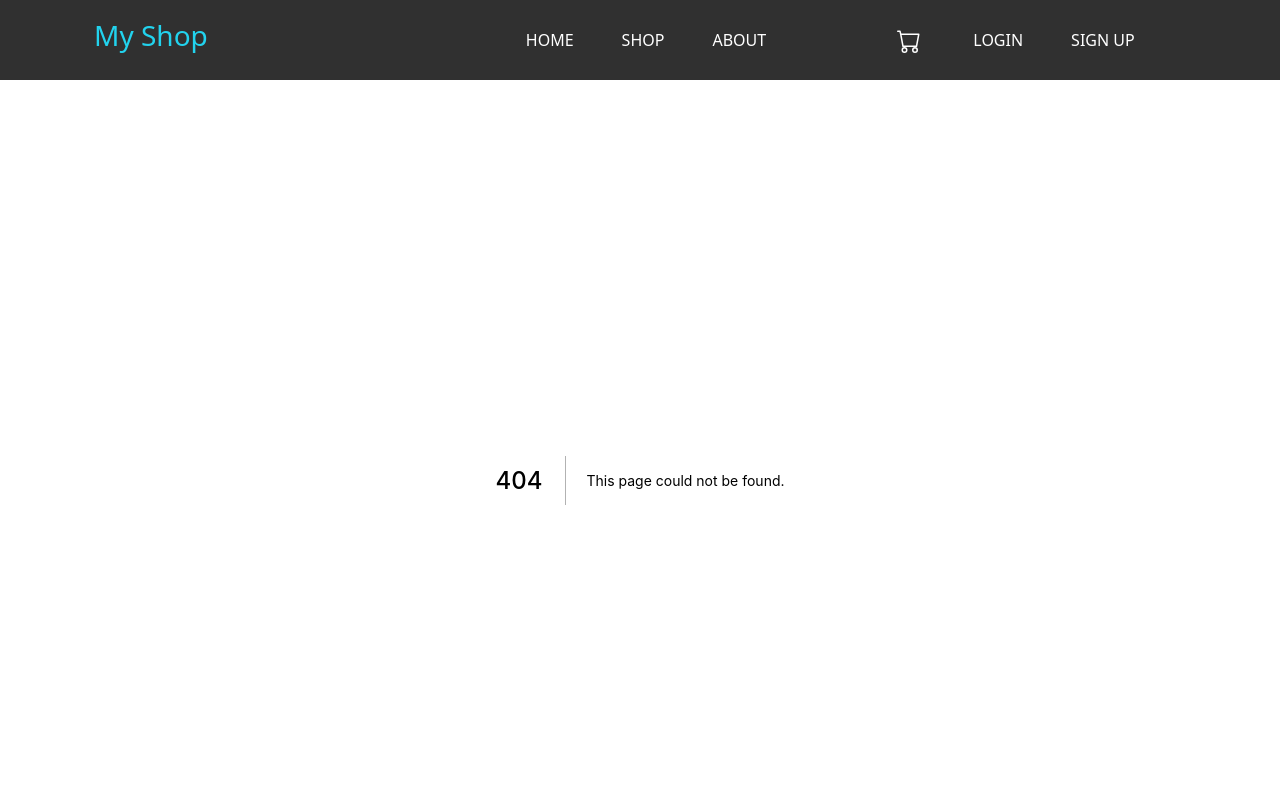
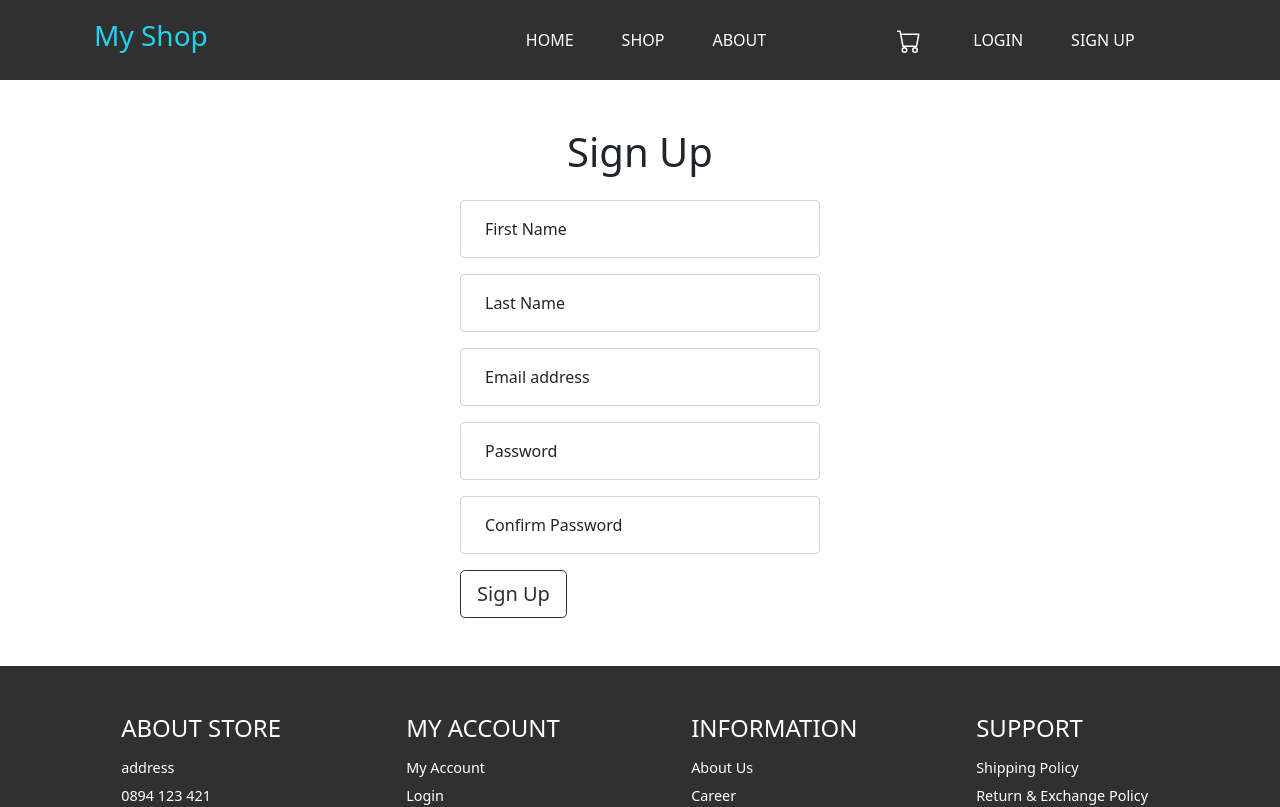
Before and after one commit to rpashev/next-ecommerce, a Next.js app: page /register in a window 1280 px wide. Before the commit this address had no page. Shown: the top 807 px of the page. Built offline with nearby package versions, Linux system fonts and the light colour scheme.

Commit message:
basic login and sign up pages

```diff
--- a/components/Layout/header.js
+++ b/components/Layout/header.js
@@ -52,7 +52,7 @@ const Header = (props) => {
                 <Link href="/login">LOGIN</Link>
               </li>
               <li>
-                <Link href="/sign-up">SIGN UP</Link>
+                <Link href="/register">SIGN UP</Link>
               </li>
             </ul>
           </nav>
--- /dev/null
+++ b/pages/login/index.module.scss
@@ -0,0 +1,15 @@
+.login-page {
+  width: 30%;
+}
+
+@media (max-width: 1024px) {
+  .login-page {
+    width: 60%;
+  }
+}
+
+@media (max-width: 40rem) {
+  .login-page {
+    width: 80%;
+  }
+}
--- /dev/null
+++ b/pages/register/index.js
@@ -0,0 +1,59 @@
+import styles from "./index.module.scss";
+
+const Register = () => {
+  return (
+    <div className={`container ${styles["register-page"]} py-5`}>
+        <h1 className="text-center mb-4">Sign Up</h1>
+      <form>
+      <div className="form-floating mb-3">
+          <input
+            type="text"
+            className="form-control shadow-none"
+            id="floatingInput"
+            placeholder="John"
+          />
+          <label htmlFor="floatingInput" className="px-4">First Name</label>
+        </div>
+        <div className="form-floating mb-3">
+          <input
+            type="text"
+            className="form-control shadow-none"
+            id="floatingInput"
+            placeholder="Johnson"
+          />
+          <label htmlFor="floatingInput" className="px-4">Last Name</label>
+        </div>
+        <div className="form-floating mb-3">
+          <input
+            type="email"
+            className="form-control shadow-none"
+            id="floatingInput"
+            placeholder="name@example.com"
+          />
+          <label htmlFor="floatingInput" className="px-4">Email address</label>
+        </div>
+        <div className="form-floating mb-3">
+          <input
+            type="password"
+            className="form-control shadow-none"
+            id="floatingPassword"
+            placeholder="Password"
+          />
+          <label htmlFor="floatingPassword" className="px-4">Password</label>
+        </div>
+        <div className="form-floating mb-3">
+          <input
+            type="password"
+            className="form-control shadow-none"
+            id="floatingPassword"
+            placeholder="Password"
+          />
+          <label htmlFor="floatingPassword" className="px-4">Confirm Password</label>
+        </div>
+        <button className="btn btn-outline-secondary btn-lg shadow-none">Sign Up</button>
+      </form>
+    </div>
+  );
+};
+
+export default Register;
--- /dev/null
+++ b/pages/register/index.module.scss
@@ -0,0 +1,15 @@
+.register-page {
+  width: 30%;
+}
+
+@media (max-width: 1024px) {
+    .register-page {
+      width: 60%;
+    }
+  }
+
+@media (max-width: 40rem) {
+  .register-page {
+    width: 80%;
+  }
+}
```
Also changed, not shown: pages/login/index.js (added, +39 -0 lines).
